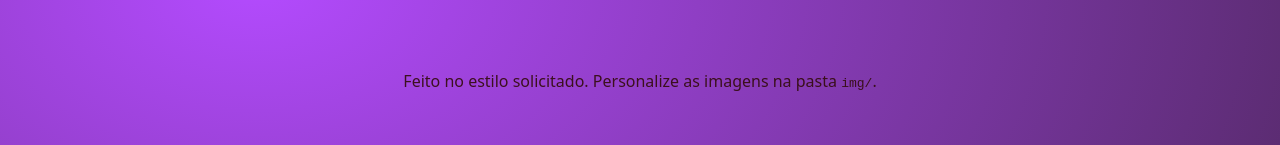
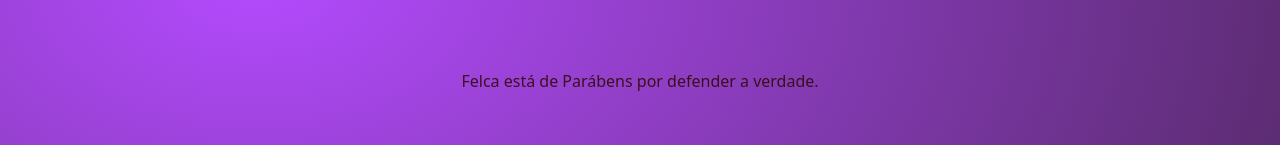
Before and after one commit to raquelyalmeida/site-felca, a plain HTML site: page index.html in a window 1280 px wide. Shown: the part 820-965 px from the top of the page. Drawn offline with Linux system fonts and the light colour scheme.

Commit message:
Update index.html

```diff
--- a/index.html
+++ b/index.html
@@ -38,7 +38,7 @@
   </main>
 
   <footer class="foot">
-    <p>Feito no estilo solicitado. Personalize as imagens na pasta <code>img/</code>.</p>
+    <p>Felca está de Parábens por defender a verdade.</p>
   </footer>
 </body>
 </html>
```
